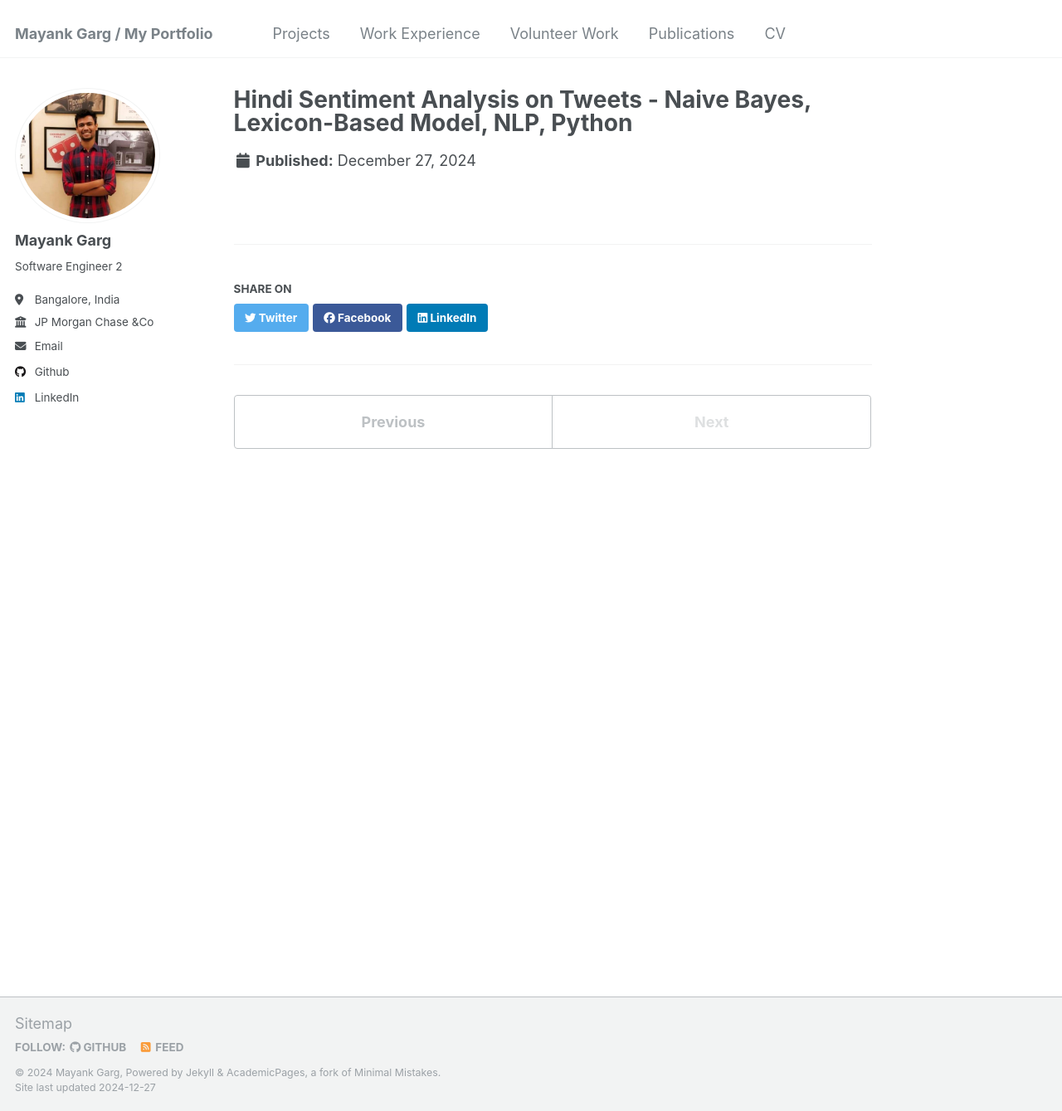
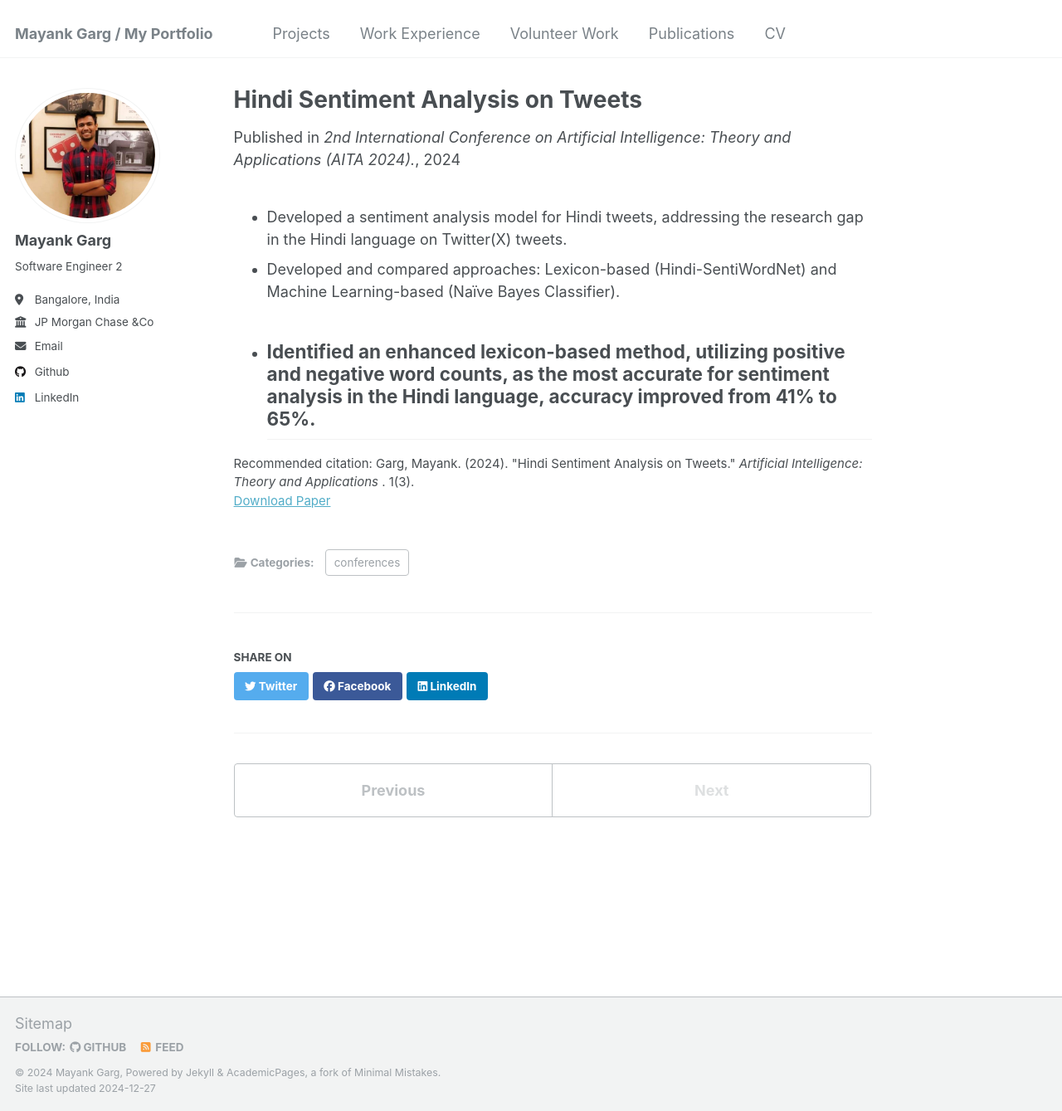
Before and after one commit to mayankgrg/mayankgrg.github.io, a Jekyll site: the page built from _publications/SentimentHindi.md, in a window 1280 px wide and 1339 px high. Shown: the whole window at 83% size. Built offline with Jekyll 4.4.1, drawn with Linux system fonts in a browser that asks for light colours.

Commit message:
Update SentimentHindi.md

```diff
--- a/_publications/SentimentHindi.md
+++ b/_publications/SentimentHindi.md
@@ -1,11 +1,16 @@
 ---
-title: "Hindi Sentiment Analysis on Tweets - Naive Bayes, Lexicon-Based Model, NLP, Python"
-collection: projects
-githublink: 'https://github.com/mayankgrg/Hindi-Sentiment-Analysis-on-Tweets'
-itemdescription: "<ul><li>Developed a sentiment analysis model for Hindi tweets, addressing the research gap in the Hindi language on Twitter(X) tweets.</li>
-  <li>Developed and compared approaches: Lexicon-based (Hindi-SentiWordNet) and Machine Learning-based (Naïve Bayes Classifier).</li>
-  <li>Identified an enhanced lexicon-based method, utilizing positive and negative word counts, as the most accurate for sentiment
-analysis in the Hindi language, accuracy improved from 41% to 65%.</li></ul>"
+title: "Hindi Sentiment Analysis on Tweets"
+collection: publications
+category: conferences
+permalink: /publication/hindi-sentiment-analysis
+excerpt: 'This paper is about analysing sentiment of tweets in Hindi language'
+date: 2024-02-17
+venue: '2nd International Conference on Artificial Intelligence: Theory and Applications (AITA 2024).'
+paperurl: 'http://academicpages.github.io/files/paper3.pdf'
+citation: 'Garg, Mayank. (2024). &quot;Hindi Sentiment Analysis on Tweets.&quot; <i>Artificial Intelligence: Theory and Applications </i>. 1(3).'
+---
 
-
+* Developed a sentiment analysis model for Hindi tweets, addressing the research gap in the Hindi language on Twitter(X) tweets.
+* Developed and compared approaches: Lexicon-based (Hindi-SentiWordNet) and Machine Learning-based (Naïve Bayes Classifier).
+* Identified an enhanced lexicon-based method, utilizing positive and negative word counts, as the most accurate for sentiment analysis in the Hindi language, accuracy improved from 41% to 65%.
 ---
```
